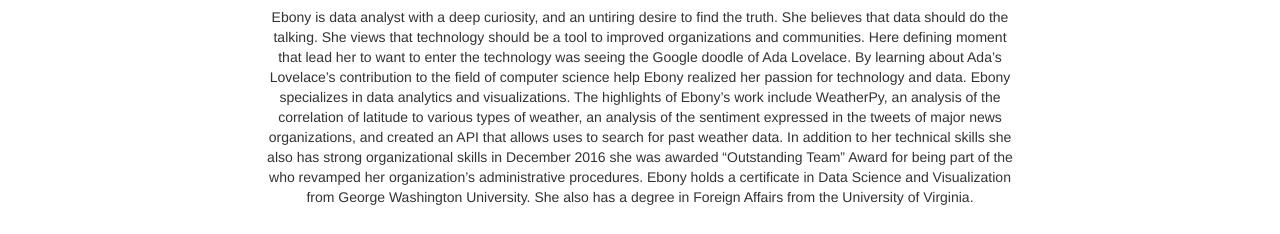
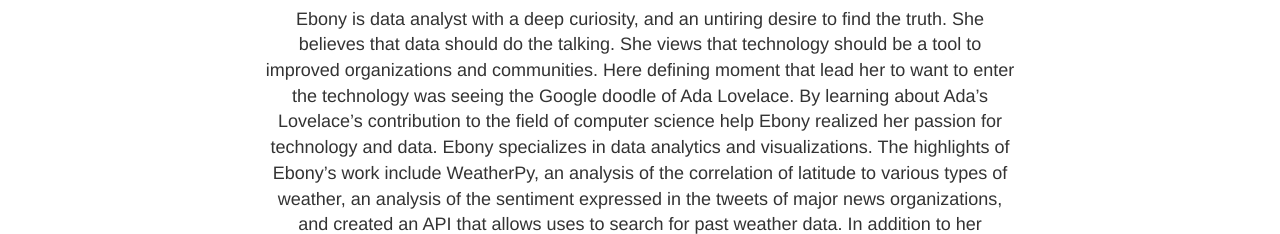
Before and after one commit to ENPlummer/Portfolio, a plain HTML site: page index.html in a window 1280 px wide. Shown: the part 653-887 px from the top of the page. Drawn offline with nearby package versions, Linux system fonts and the light colour scheme.

Commit message:
Edited Files

```diff
--- a/index.html
+++ b/index.html
@@ -23,7 +23,7 @@
 <nav class="navbar navbar-default navbar-fixed-top">
   <div class="container-fluid">
     <div class="navbar-header">
-      <a class="navbar-brand" href="#About">Ebony Plummer</a>
+      <a class="navbar-brand" href="#Top">Ebony Plummer</a>
     </div>
     <ul class="nav navbar-nav navbar-right">
         <li><a href="#About">About</a></li>
@@ -38,7 +38,7 @@
      <h1>Ebony Plummer</h1>
      <h3>Data Analyst</h3>
 </section>
-<section>
+<section id="About">
   <div class="container">
     <div class="row">
       <div class="col-md-2"></div>
--- a/style.css
+++ b/style.css
@@ -23,6 +23,9 @@
 
 }
 
+#About p {
+	font-size:18px;
+}
 
 #Technologies div .thumbnail img {
 	height:150px;
```
Also changed, not shown: Images/Bubble_Chart_1.png (added), 2 other files.
